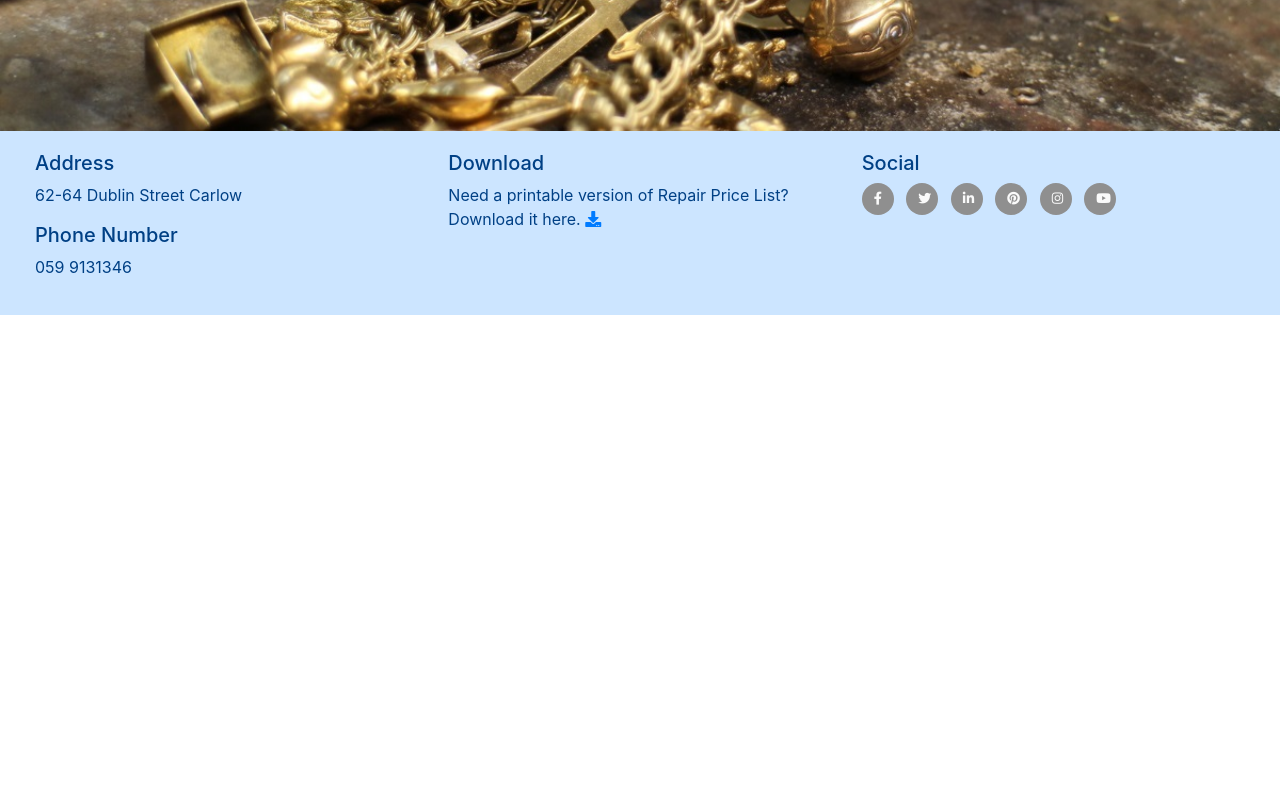
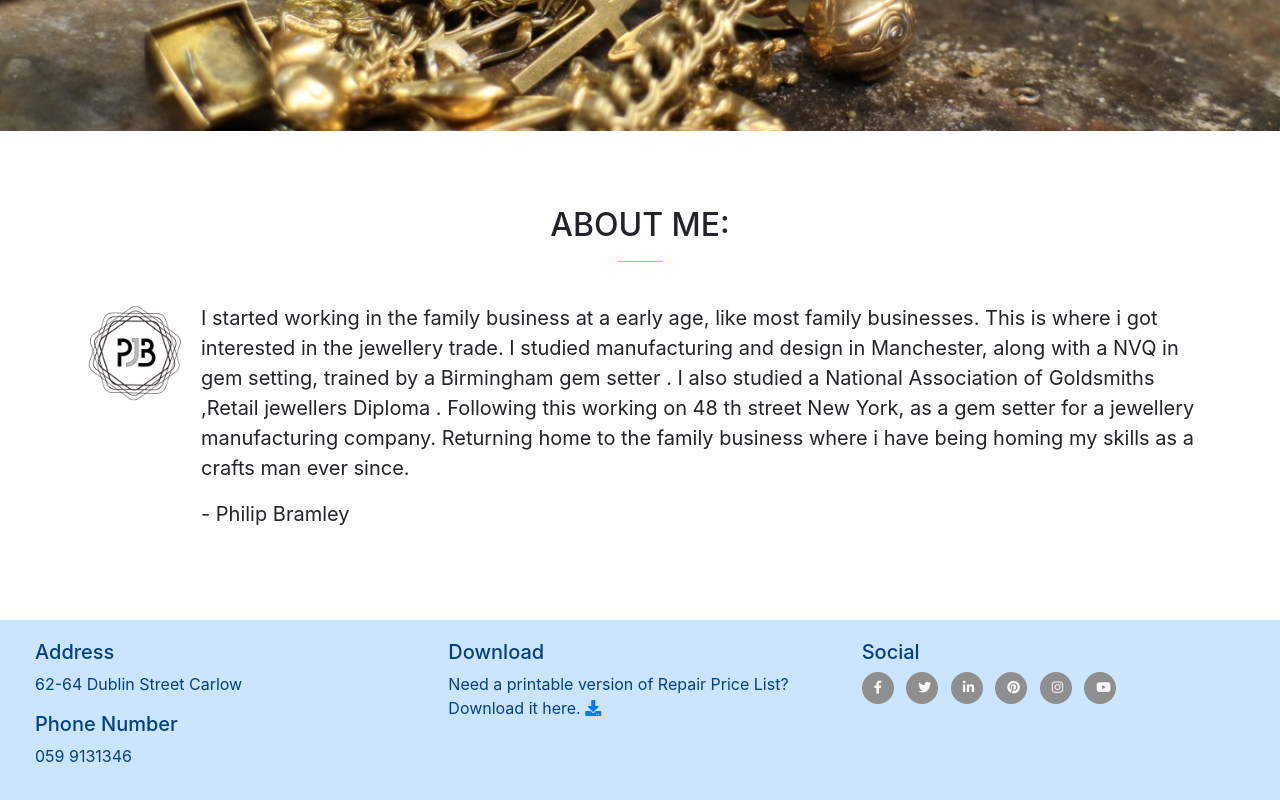
Before and after one commit to Stubo087/first-milestone-project, a plain HTML site: page index.html in a window 1280 px wide. Shown: the part 452-1252 px from the top of the page. Before the commit the page ends 800 px from the top, so only its background shows below. Drawn offline with nearby package versions, Linux system fonts and the light colour scheme.

Commit message:
Added about to index html

```diff
--- a/index.html
+++ b/index.html
@@ -39,8 +39,39 @@
     <div>
         <img src="assets/images/cover-pic1.jpg" class="img-fluid" alt="Responsive image">
     </div>
+
     <!-- About -->
+    <div class="container-wrapper">
+        <div class="container quotes-container content-container">
+            <section class="quotes">
+                <div class="row">
+                    <div class="col-12 page-header">
+                        <h2 class="text-uppercase">About me:</h2>
+                        <hr class="block-divider block-divider--short">
+                    </div>
+                </div>
+                <div class="row">
+                    <div class="col-12">
+                        <div class="media">
+                            <div class="d-none d-sm-block">
+                                <img src="assets/images/philip-logo.png" class="rounded-circle mr-3" height=100 width=100>
+                            </div>
+                            <div class="media-body">
+                                <blockquote class="blockquote">
+                                    <p>I started working in the family business at a early age, like most family businesses. This is where i got interested in the jewellery trade. I studied manufacturing and design in Manchester, along with a NVQ in gem
+                                        setting, trained by a Birmingham gem setter . I also studied a National Association of Goldsmiths ,Retail jewellers Diploma . Following this working on 48 th street New York, as a gem setter for a jewellery manufacturing
+                                        company. Returning home to the family business where i have being homing my skills as a crafts man ever since.</p>
+                                    <p class="sign">- Philip Bramley</p>
+                                </blockquote>
+                            </div>
+                        </div>
+                    </div>
+                </div>
+            </section>
+        </div>
+    </div>
     <!-- About -->
+
     <footer class="container-fluid">
         <div id="footer-details" class="row">
             <div class="col-sm-4">
@@ -110,4 +141,5 @@
     <script src="https://cdnjs.cloudflare.com/ajax/libs/popper.js/1.14.7/umd/popper.min.js" integrity="sha384-UO2eT0CpHqdSJQ6hJty5KVphtPhzWj9WO1clHTMGa3JDZwrnQq4sF86dIHNDz0W1" crossorigin="anonymous"></script>
     <script src="https://stackpath.bootstrapcdn.com/bootstrap/4.3.1/js/bootstrap.min.js" integrity="sha384-JjSmVgyd0p3pXB1rRibZUAYoIIy6OrQ6VrjIEaFf/nJGzIxFDsf4x0xIM+B07jRM" crossorigin="anonymous"></script>
 </body>
+
 </html>
```
